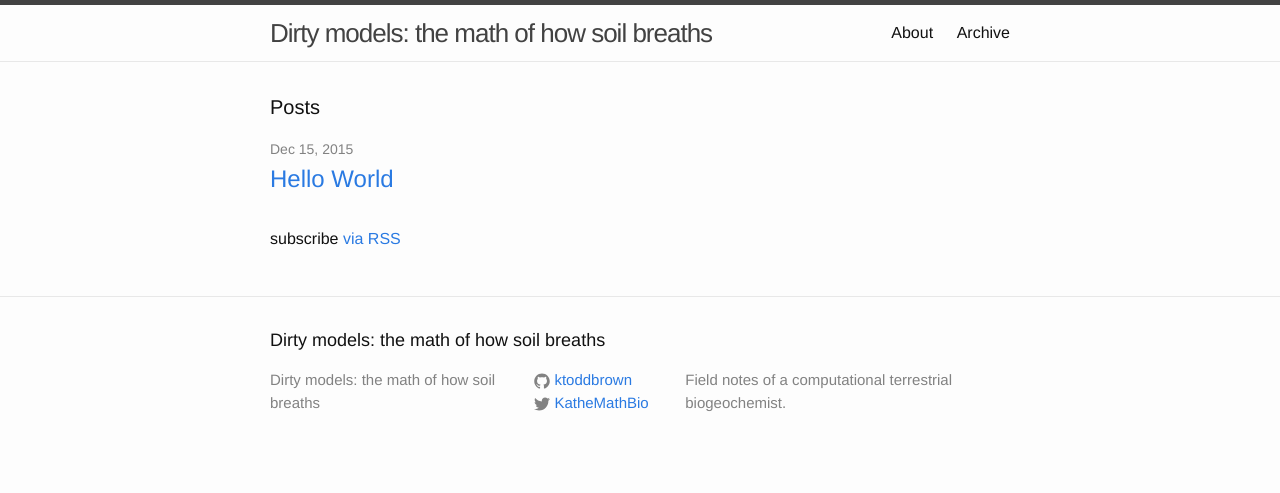
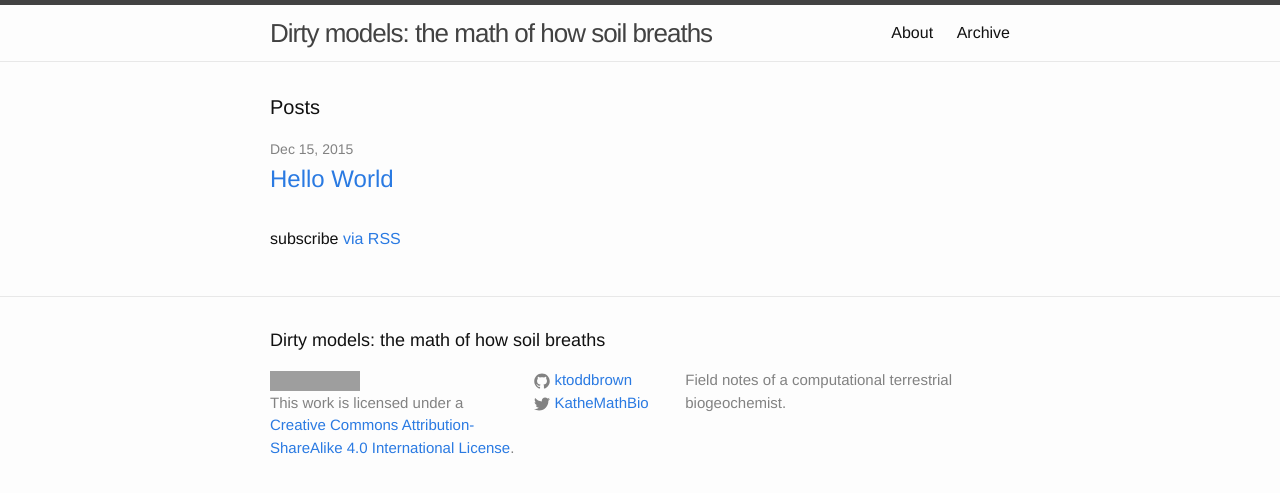
Before and after one commit to ktoddbrown/ktoddbrown.github.io, a Jekyll site: the page built from index.html, in a window 1280 px wide. Shown: the top 493 px of the page. Built offline with Jekyll 4.4.1, drawn with Linux system fonts in a browser that asks for light colours; grey boxes are pictures that could not be loaded.

Commit message:
Add cc license and remove extra site title

```diff
--- a/_includes/footer.html
+++ b/_includes/footer.html
@@ -7,8 +7,9 @@
     <div class="footer-col-wrapper">
       <div class="footer-col footer-col-1">
         <ul class="contact-list">
-          <li>{{ site.title }}</li>
+          <!-- <li>{{ site.title }}</li> -->
           <li><a href="mailto:{{ site.email }}">{{ site.email }}</a></li>
+	  <li><a rel="license" href="http://creativecommons.org/licenses/by-sa/4.0/"><img alt="Creative Commons License" style="border-width:0" src="https://i.creativecommons.org/l/by-sa/4.0/88x31.png" /></a><br />This work is licensed under a <a rel="license" href="http://creativecommons.org/licenses/by-sa/4.0/">Creative Commons Attribution-ShareAlike 4.0 International License</a>.</li>
         </ul>
       </div>
 
```
